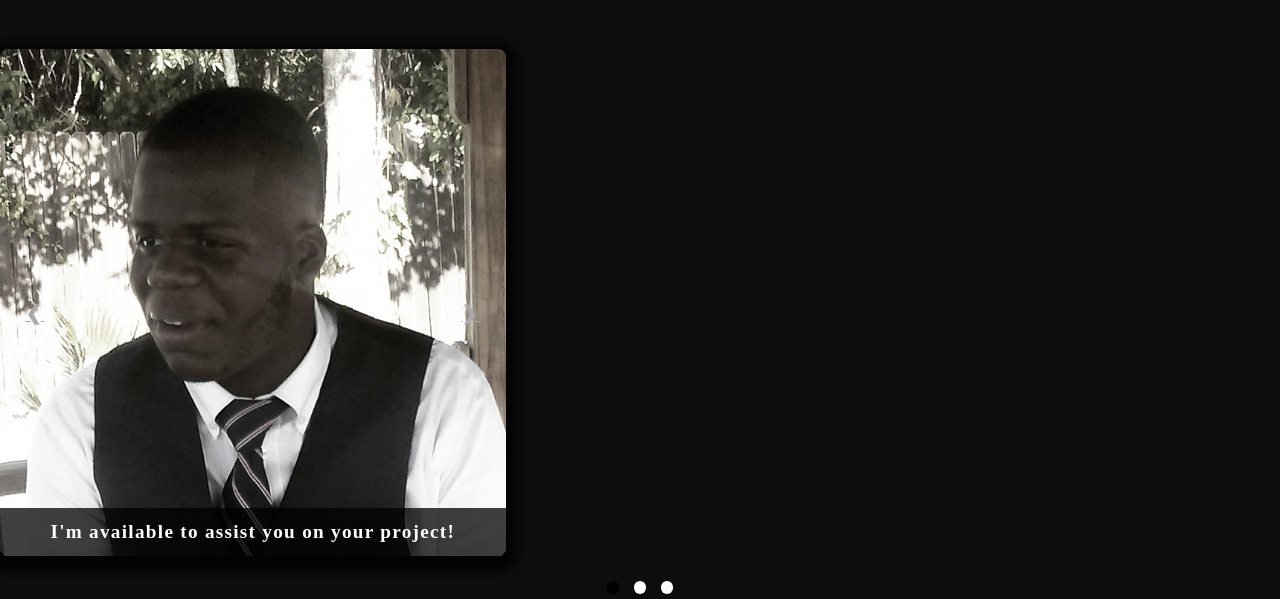
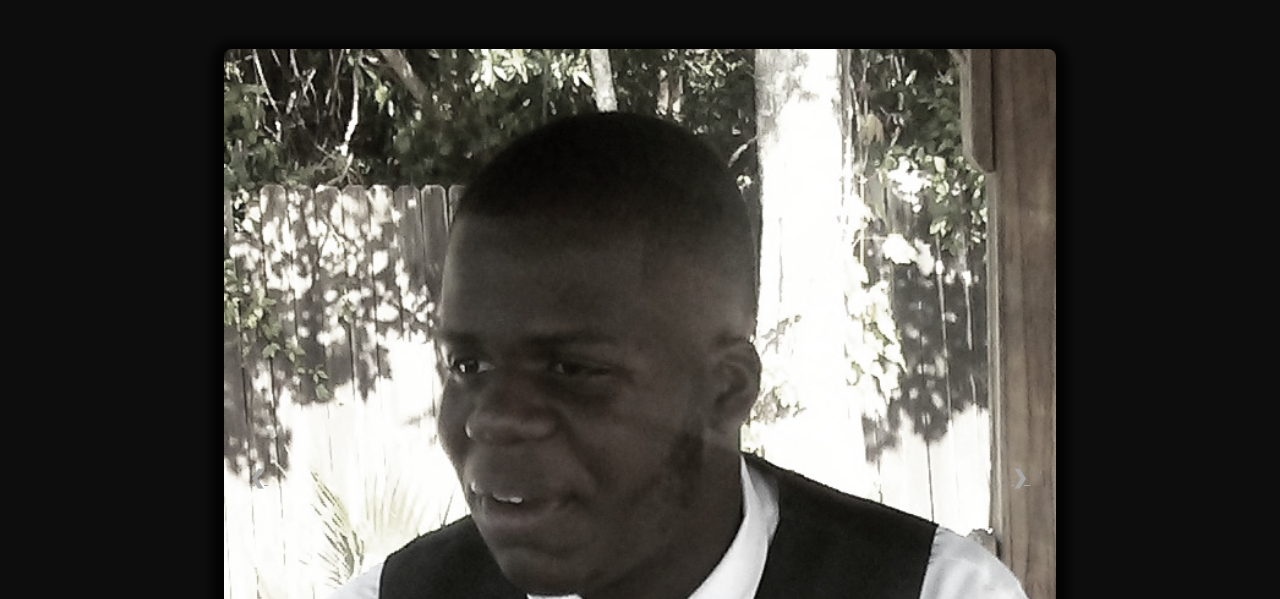
Before and after one commit to Pcharlot13/Pcharlot13.github.io, a plain HTML site: page index.html in a window 1280 px wide. Shown: the part 802-1401 px from the top of the page. Drawn offline with Linux system fonts and the light colour scheme.

Commit message:
Update index.css

```diff
--- a/css/index.css
+++ b/css/index.css
@@ -252,11 +252,11 @@ footer p{
 
 /* Slideshow section / container */
 #Slideshow_Container {
-    width: 39.5vw; /* Relative sizing of the container for the slidewshow set to 39.5% of the viewport width */
+    width: 65%; /* Relative sizing of the container for the slidewshow set to 39.5% of the viewport width */
     height: auto; /* The height of the container is automatically adjusted based on the content it is displaying */
     padding-top: 4%; /* Adds a small padding to the top of the slideshow container */
     position: relative; /* This sets the container relative to its normal positioning */
-    margin:left; /* This will set the container to the left*/
+    margin:auto; /* This will set the container to the left*/
 }
 
 /* Images contained within the slideshow */
```
